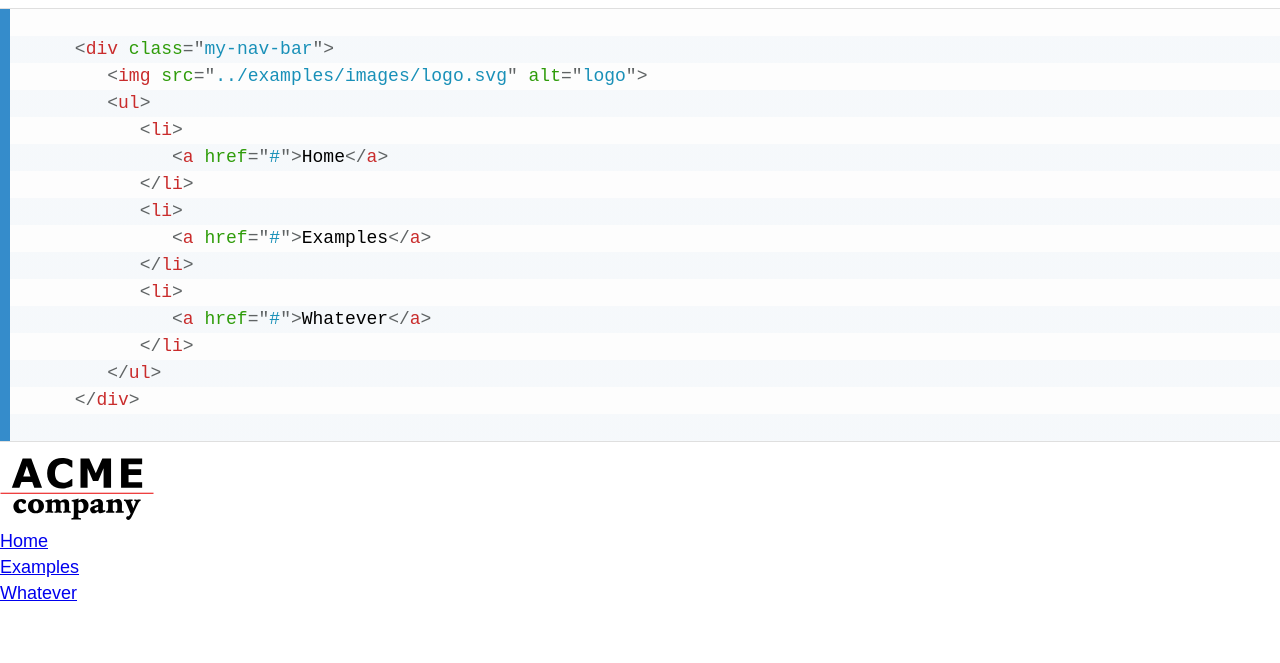
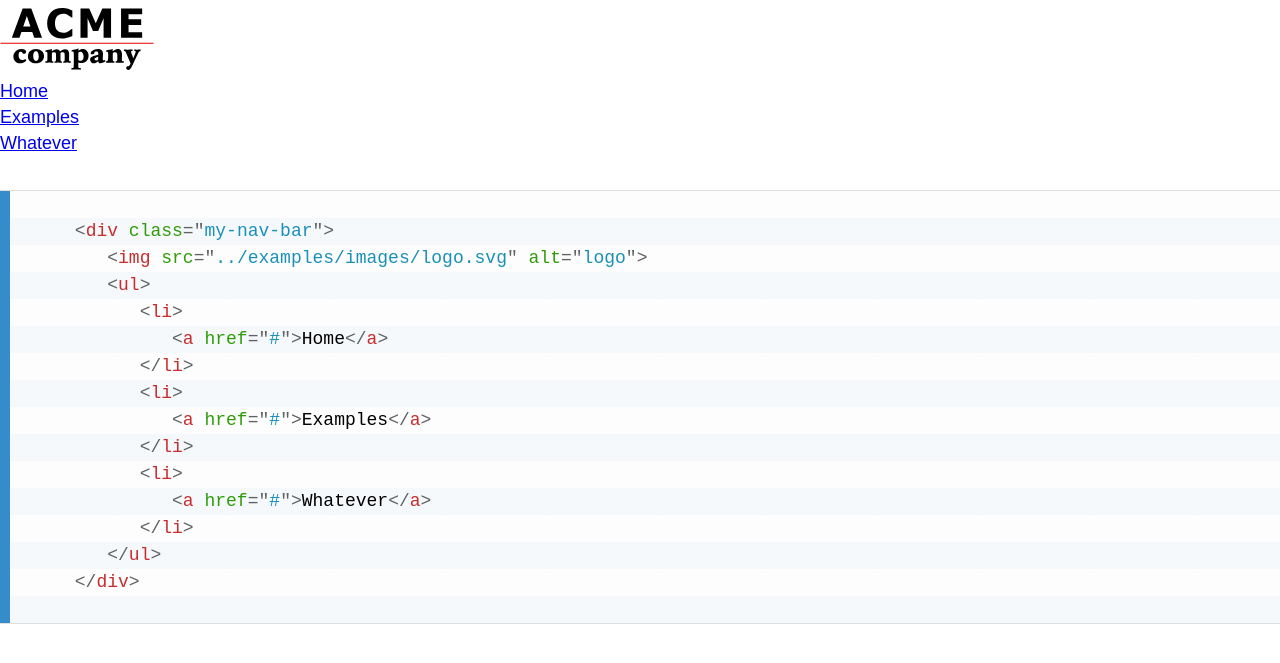
Before and after one commit to walkerab/ghetto-box-site, a Jekyll site: the page demo-animation/index.html, which Jekyll copies as it is, in a window 1280 px wide. Shown: the top 663 px of the page. Built offline with Jekyll 4.4.1, drawn with Linux system fonts in a browser that asks for light colours; nearby versions of some CDN libraries; library files that are not in the unit come from our copies.

Commit message:
changed order of demo source and demo result

```diff
--- a/demo-animation/index.html
+++ b/demo-animation/index.html
@@ -203,8 +203,8 @@
 	</style>
 </head>
 <body class="tiles">
+	<div style="height: 182px;" id="result"></div>
 	<pre id="source" class="language-markup"></pre>
-	<div id="result"></div>
 	<script type="text/javascript" src="../bower_components/prism/prism.js" data-manual></script>
 	<script type="text/javascript" src="demo-animation.js"></script>
 </body>
```
